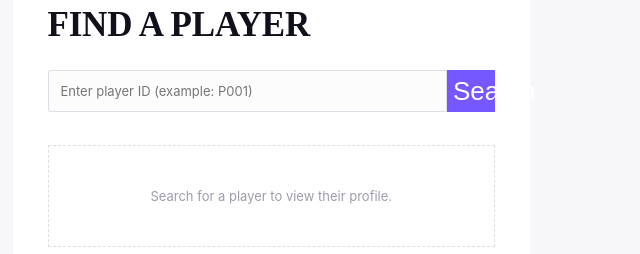
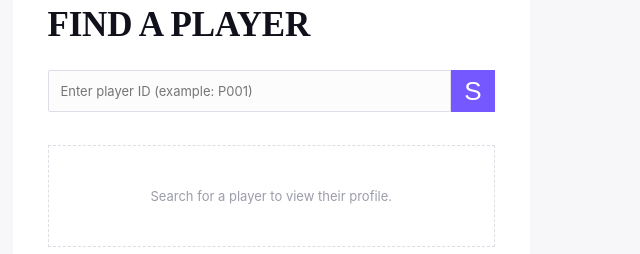
Before and after one commit to seshadri-07/Gaming, a website: page public/index.html in a window 1280 px wide. Shown: the part 206-460 px from the top of the page, 640-1280 px from the left. Drawn offline with Linux system fonts and the light colour scheme; no server answers.

Commit message:
Update index.html

```diff
--- a/public/index.html
+++ b/public/index.html
@@ -36,7 +36,7 @@
       <div class="panel">
         <p class="eyebrow">SEARCH PLAYER</p>
         <h2>Find a player</h2>
-        <div class="search"><input id="searchId" placeholder="Enter player ID (example: P001)" /><button id="searchButton" aria-label="Search player">Search</button></div>
+        <div class="search"><input id="searchId" placeholder="Enter player ID (example: P001)" /><button id="searchButton" aria-label="Search player">S</button></div>
         <div id="profileEmpty" class="empty-state">Search for a player to view their profile.</div>
         <article id="playerCard" class="player-card hidden"></article>
       </div>
```
